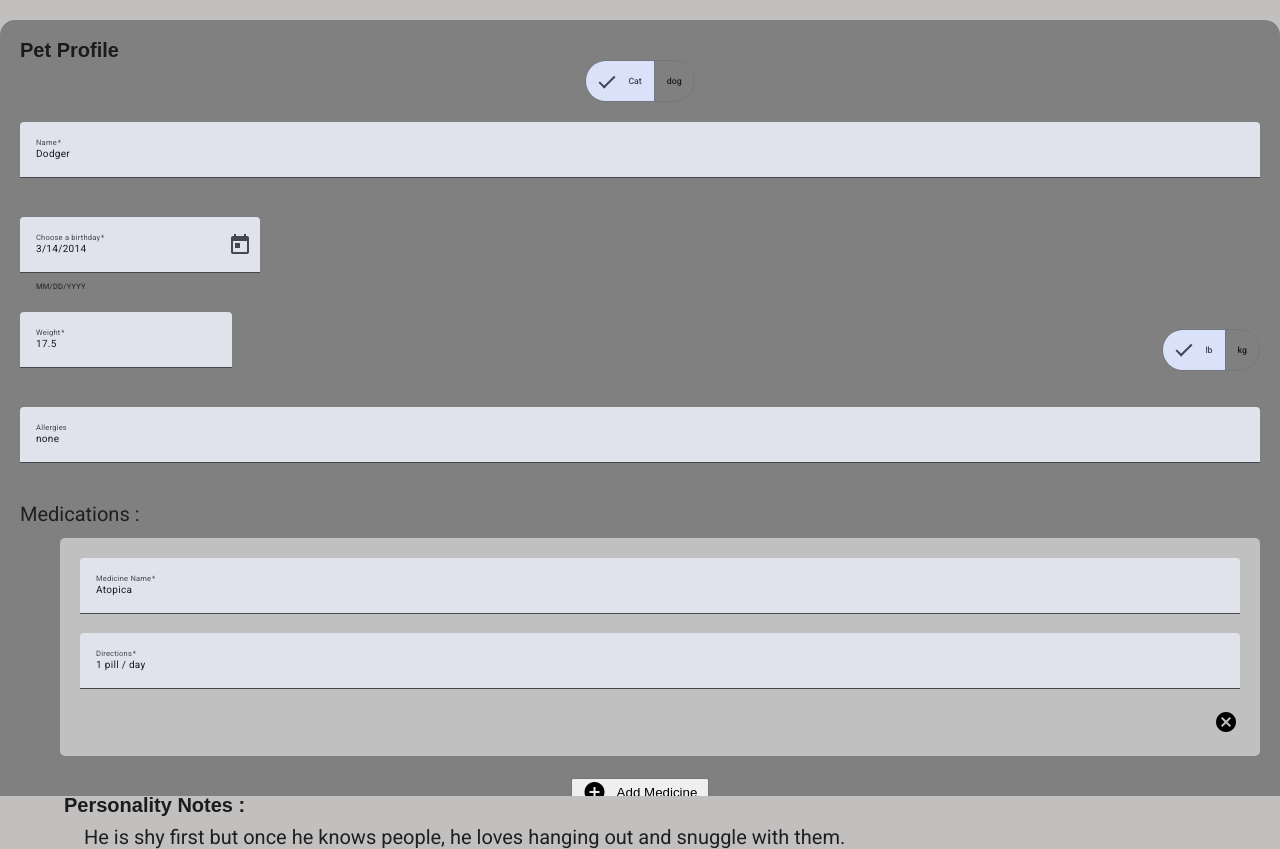
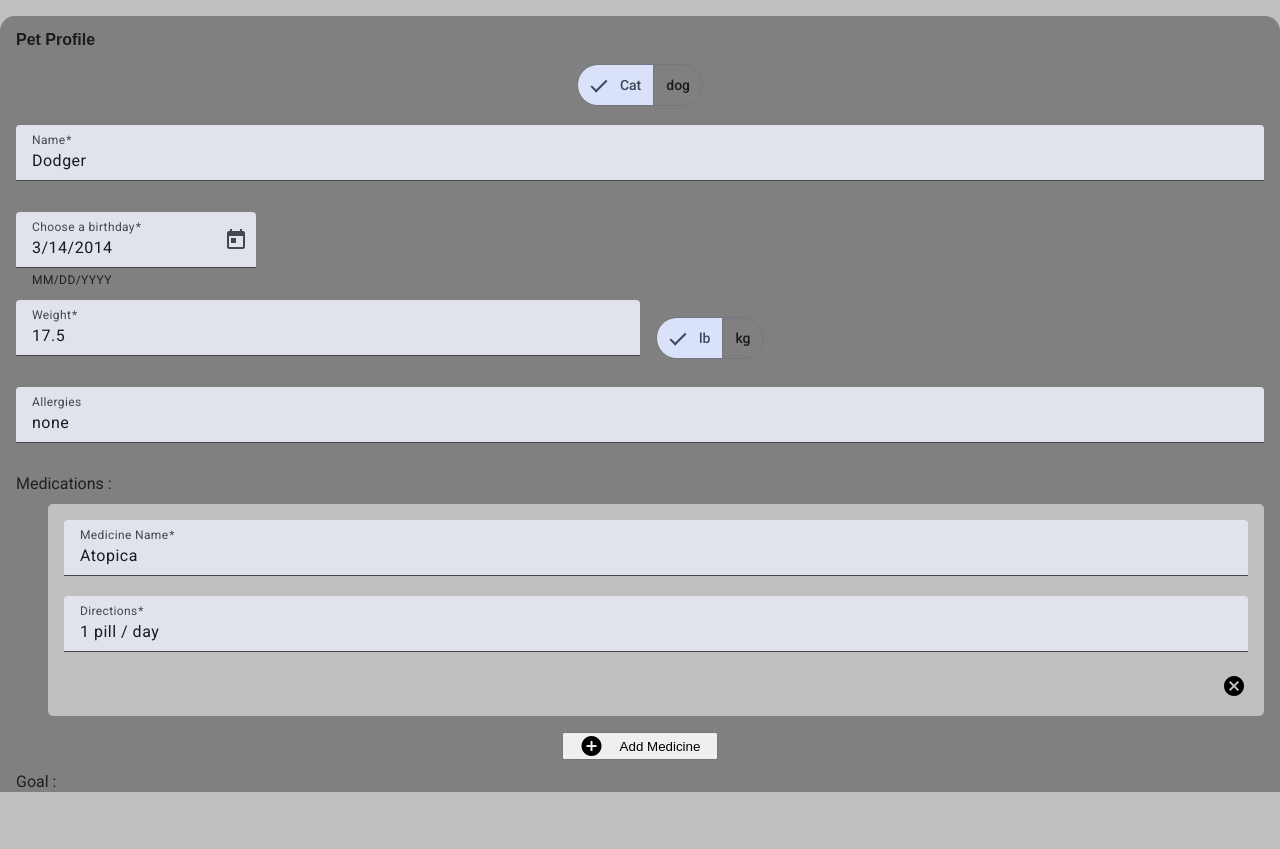
Before and after one commit to CocoTapi/Cat-Calorie-Calc-Frontend, an Angular app: page / in a window 1280 px wide. Both pictures are taken after a click on the button "settings". After the commit the page ends 816 px from the top, so only its background shows below. Built offline with nearby package versions, Linux system fonts and the light colour scheme.

Commit message:
update pet profile form styling

```diff
--- a/src/app/pet-profile/pet-form/pet-form.component.html
+++ b/src/app/pet-profile/pet-form/pet-form.component.html
@@ -12,18 +12,13 @@
 
             <!-- Name Input -->
             <section class="form__name">
-            <app-custom-input
-                label="Name"
-                formFieldName="name"
-                type="text"
-                [customFormControl]="getFormControl('name')"
-                placeholder="Pet Name"
-            />
+                <app-custom-input label="Name" formFieldName="name" type="text"
+                    [customFormControl]="getFormControl('name')" placeholder="Pet Name" />
             </section>
 
             <!-- Birthday Input -->
             <section class="form__birthday">
-            <mat-form-field >
+                <mat-form-field>
                     <mat-label>Choose a birthday</mat-label>
                     <input matInput [matDatepicker]="picker" formControlName="birthday">
                     <mat-hint>MM/DD/YYYY</mat-hint>
@@ -35,13 +30,8 @@
 
             <!-- Weight Input -->
             <section class="form__weight">
-            <app-custom-input
-                label="Weight"
-                formFieldName="weight"
-                type="text"
-                [customFormControl]="getFormControl('weight')"
-                placeholder="Ex. 5.8"
-            />
+                <app-custom-input label="Weight" formFieldName="weight" type="text"
+                    [customFormControl]="getFormControl('weight')" placeholder="Ex. 5.8" />
 
                 <!-- Unit Selection -->
                 <div class="form__weight__unit">
@@ -54,13 +44,8 @@
 
             <!-- Food Allergies Input-->
             <section class="form__allergies">
-            <app-custom-input
-                label="Allergies"
-                formFieldName="allergies"
-                type="text"
-                [customFormControl]="getFormControl('allergies')"
-                placeholder="Ex. milk, wheat"
-            />
+                <app-custom-input label="Allergies" formFieldName="allergies" type="text"
+                    [customFormControl]="getFormControl('allergies')" placeholder="Ex. milk, wheat" />
             </section>
 
             <!-- Medication Input -->
@@ -69,20 +54,10 @@
                 <ul formArrayName="medications" class="form__medications__content">
                     @for (med of medications.controls; track med; let idx = $index){
                     <li [formGroupName]="idx" class="form__medications__content__item">
-                    <app-custom-input
-                        label="Medicine Name"
-                        formFieldName="med_name"
-                        type="text"
-                        [customFormControl]="getMedItemControl(idx, 'med_name')"
-                        placeholder="Ex. Atopica"
-                    />
-                    <app-custom-input
-                        label="Directions"
-                        formFieldName="directions"
-                        type="text"
-                        [customFormControl]="getMedItemControl(idx, 'directions')"
-                        placeholder="Ex. 1 pill / day"
-                    />
+                        <app-custom-input label="Medicine Name" formFieldName="med_name" type="text"
+                            [customFormControl]="getMedItemControl(idx, 'med_name')" placeholder="Ex. Atopica" />
+                        <app-custom-input label="Directions" formFieldName="directions" type="text"
+                            [customFormControl]="getMedItemControl(idx, 'directions')" placeholder="Ex. 1 pill / day" />
 
                         <button type="button" (click)="removeMedication(idx)" class="btn">
                             <mat-icon>cancel</mat-icon>
@@ -111,13 +86,8 @@
 
                     <!-- Target Weight Input -->
                     <div class="form__goal__content__weight">
-                    <app-custom-input
-                        label="Target Weight"
-                        formFieldName="target_weight"
-                        type="text"
-                        [customFormControl]="getFormControl('target_weight')"
-                        placeholder="Ex. milk, wheat"
-                    />
+                        <app-custom-input label="Target Weight" formFieldName="target_weight" type="text"
+                            [customFormControl]="getFormControl('target_weight')" placeholder="Ex. 5" />
                         <p>{{ getFormControl('weight_unit').value }}</p>
                     </div>
                 </div>
@@ -128,46 +98,39 @@
             <section class="form__calories">
                 <p class="form__calories__title">Daily Calories :</p>
                 <div class="form__calories__content">
-                <div class="form__calories__contents__info">
                     <p>
-                        We use Resting Energy Requirement (RER)
+                        We use Resting Energy Requirement (RER) and factor to calculate daily calories
+                        <a href="https://vmc.vet.osu.edu/services/companion-animal-nutrition-support-service">
+                            <mat-icon>info</mat-icon>
+                        </a>
                     </p>
-                    <a
-                        href="https://vmc.vet.osu.edu/services/companion-animal-nutrition-support-service"><mat-icon>info</mat-icon></a>
-                </div>
 
-                <!-- Factor Input -->
-                <div class="form__calories__content__factor">
                     <p>
                         suggested factor for
                         <span>{{ getFormControl('goal').value }} weight</span> :
                         <span>{{ getFormControl('factor').value }}</span>
                     </p>
+
+                    <!-- Factor Input -->
                     <app-custom-input
-                        label="Factor based on your goal"
+                        label="Factor"
                         formFieldName="factor"
                         type="text"
                         [customFormControl]="getFormControl('factor')"
-                        placeholder="Ex. milk, wheat"
+                        placeholder="Ex. 1.2"
                     />
-                </div>
 
                     <!-- Calories Input -->
-                <div class="form__calories__contents__daily">
-                    <p>Displayed calories are automatically calculated based on the factor.</p>
-                    <app-custom-input
-                        label="Daily Calories"
-                        formFieldName="daily_calories"
-                        type="text"
-                        [customFormControl]="getFormControl('daily_calories')"
-                        placeholder="Ex. 200"
-                    />
+                    <div class="form__calories__content__daily">
+                        <!-- <p>Displayed calories are automatically calculated based on the factor.</p> -->
+                        <app-custom-input label="Target Daily Calories" formFieldName="daily_calories" type="text"
+                            [customFormControl]="getFormControl('daily_calories')" placeholder="Ex. 200" />
                         <p>kcal / day</p>
                     </div>
                 </div>
             </section>
 
-        <button>Submit</button>
+            <button class="btn form__btn">Submit</button>
 
         </form>
     </app-card>
--- a/src/app/pet-profile/pet-form/pet-form.component.scss
+++ b/src/app/pet-profile/pet-form/pet-form.component.scss
@@ -12,7 +12,7 @@
 .form {
   display: flex;
   flex-direction: column;
-  gap: 2rem;
+  gap: .7rem;
   flex: 1; /* Allows form to take available space */
   overflow-y: auto; /* Enables scrolling */
   box-sizing: border-box;
@@ -24,8 +24,9 @@
   }
 
   &__species {
-    margin: 0 auto;
     justify-content: center;
+    margin-top: 1rem;
+    margin-bottom: .5rem;
   }
 
   &__name {
@@ -38,21 +39,28 @@
   }
 
   &__weight {
-    justify-content: space-between;
+    gap: 1rem;
     align-items: center;
 
-  }
+    app-custom-input {
+      width: 50%;
+    }
 
-  &__allergies, &__medications, &__goal {
-    gap: 1.2rem;
   }
 
   &__allergies {
     flex-direction: column;
   }
 
+ &__medications, &__goal, &__calories {
+    &__title {
+      margin-bottom: .7rem;
+    }
+  }
+
   &__medications {
     flex-direction: column;
+    gap: 0;
 
     &__content {
       display: flex;
@@ -63,8 +71,8 @@
         display: flex;
         flex-direction: column;
         background-color: rgb(192, 192, 192);
-        padding: 2rem;
-        margin-left: 4rem;
+        padding: 1rem;
+        margin-left: 2rem;
         margin-bottom: 1rem;
         border-radius: 5px;
 
@@ -90,7 +98,7 @@
     &__content {
       display: flex;
       flex-direction: column;
-      margin-left: 4rem;
+      margin-left: 2rem;
       gap: 2rem;
 
 
@@ -102,8 +110,12 @@
 
       &__weight {
         display: flex;
-        gap: 2rem;
+        gap: 1rem;
         align-items: center;
+
+        app-custom-input {
+          width: 50%;
+        }
       }
     }
   }
@@ -115,14 +127,27 @@
     &__content {
       display: flex;
       flex-direction: column;
-      margin-left: 4rem;
+      margin-left: 2rem;
       gap: 1rem;
 
-      &__factor {
-        display: flex;
+      app-custom-input {
+        width: 50%;
+      }
+
+      &__daily {
+       display: flex;
+       align-items: center;
+       gap: 1rem;
       }
     }
   }
 
+  // TODO: button styling
+  &__btn {
+    margin: 0 auto;
+      gap: 1rem;
+      padding: 0 1rem;
+  }
+
 
 }
--- a/src/app/pet-profile/pet-profile.component.scss
+++ b/src/app/pet-profile/pet-profile.component.scss
@@ -1,27 +1,27 @@
 .pets {
     display: grid;
     width: 90vw;
-    margin: 2rem auto;
+    margin: 1rem auto;
 }
 
 .responsive-icon {
     background-color: transparent;
     border-color: transparent;
-    width: 4rem;
+    width: 1rem;
     margin-left: auto;
 }
 
 .pet-profile-1, .graph-component{
-    margin-bottom: 5rem;
+    margin-bottom: 2rem;
 }
 
 .pet-profile-1 {
     display: flex;
-    gap: 5rem;
+    gap: 1rem;
 
     &__img {
-        width: 13rem;
-        height: 13rem;
+        width: 7rem;
+        height: 7rem;
         object-fit: fill;
         border-radius: 50%;
         box-shadow: 0 1px 8px rgba(0, 0, 0, 0.3);
@@ -38,17 +38,16 @@
 
 .line-graph {
     width: 100%;
-    height: 25rem;
+    height: 10rem;
 }
 
 .pet-profile-2 {
     display: grid;
-    grid-row-gap: 3rem;
+    grid-row-gap: 1rem;
 
     &__calories, &__medications, &__allergies {
         display: grid;
-        grid-template-columns: 15rem 1fr;
-        grid-column-gap: 4rem;
+        grid-template-columns: 11rem 1fr;
         align-items: start;
     }
 
@@ -56,7 +55,7 @@
         list-style: none;
     }
 
-     &__notes {
+    &__notes {
         display: grid;
 
         &__content {
--- a/src/app/ui/card/card.component.scss
+++ b/src/app/ui/card/card.component.scss
@@ -2,6 +2,6 @@ div {
     width: 100%;
     border-radius: 15px;
     background-color: grey;
-    padding: 2rem;
+    padding: 1rem;
     box-sizing: border-box; // Ensures padding is included in the width calculation
 }
--- a/src/styles.scss
+++ b/src/styles.scss
@@ -38,14 +38,14 @@ $bp-small: 37.5em; //600px
 
 .heading-1 {
   @extend %heading;
-  font-size: 3rem;
+  font-size: 1.2rem;
   color: $color-grey-dark-1;
   line-height: 1;
 }
 
 .heading-2 {
   @extend %heading;
-  font-size: 2rem;
+  font-size: 1rem;
   line-height: 1;
   color:$color-grey-dark-1;
 
@@ -54,10 +54,10 @@ $bp-small: 37.5em; //600px
 }
 
 // MARGIN BOTTOM
-.mb-sm { margin-bottom: 1rem; }
-.mb-md { margin-bottom: 2rem; }
-.mb-lg { margin-bottom: 3rem; }
-.mb-hg { margin-bottom: 4rem; }
+.mb-sm { margin-bottom: .5rem; }
+.mb-md { margin-bottom: 1rem; }
+.mb-lg { margin-bottom: 1.5rem; }
+.mb-hg { margin-bottom: 2rem; }
 
 // Button Base
 .btn {
@@ -88,10 +88,10 @@ html {
 
   box-sizing: border-box;
 
-  font-size: 62.5%; //10px / 16px = 62.5% -> 1rem = 10px
+  // font-size: 62.5%; //10px / 16px = 62.5% -> 1rem = 10px
 
   @media only screen and (max-width: $bp-largest){
-      font-size: 50%; //  1rem = 8px
+      // font-size: 50%; //  1rem = 8px
   }
 }
 
@@ -101,7 +101,7 @@ body {
   color: $color-grey-dark-2;
   font-weight: 400;
   line-height: 1.2;
-  font-size: 2rem;
+  font-size: 1rem;
   background-color: rgb(194, 191, 191);
 
 
```
Lines whose indentation alone changed are shown as unchanged.
